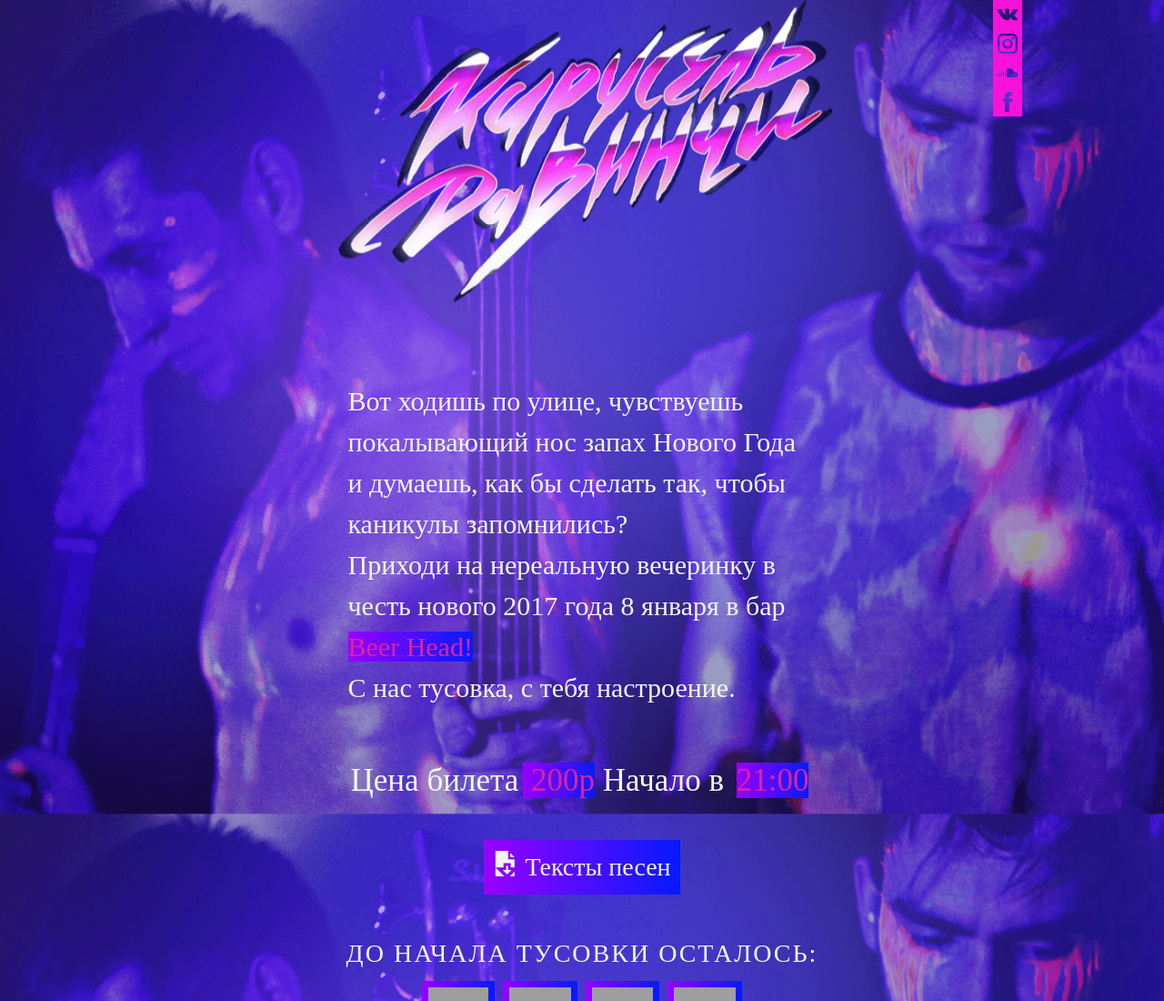
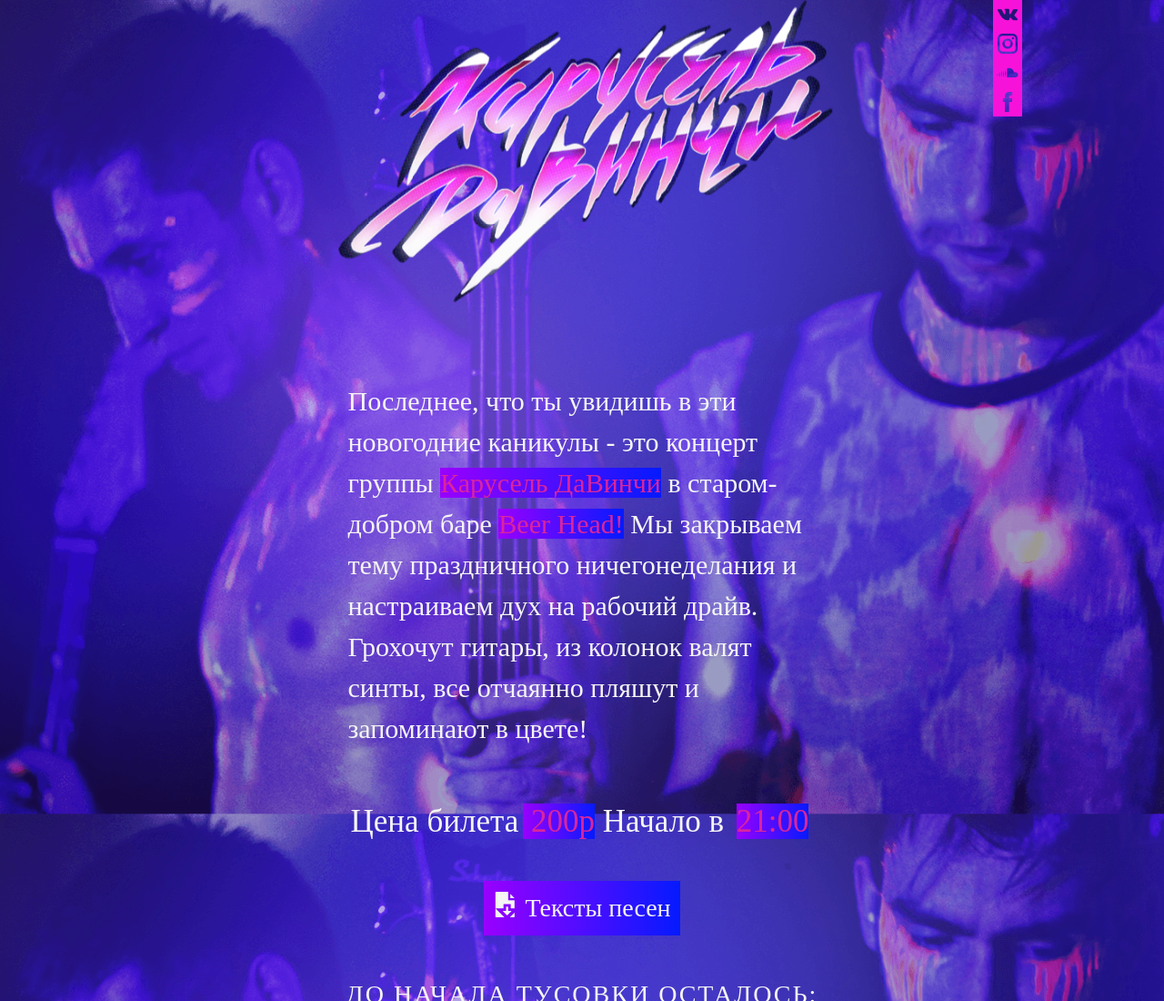
Before and after one commit to BeVigilant1/davinciscarousel, a plain HTML site: page index.html in a window 1280 px wide. Shown: the top 1100 px of the page at 91% size. Drawn offline with nearby package versions, Linux system fonts and the light colour scheme; grey boxes are pictures that could not be loaded; a small style sheet from the web is missing.

Commit message:
typo fixes

```diff
--- a/index.html
+++ b/index.html
@@ -22,8 +22,6 @@
     <![endif]-->
   </head>
   <body>
-
-
 
   <!-- <img id="medvedik" src="img/emergenza ticket.png" class="hidden-xs medvedik img-responsive animated" data-animation="fadeIn" alt="">
    <img id="beermug" src="img/Two-Fisted-Drinker-Beer-Mug-5.png" class="hidden-xs beermug img-responsive animated" data-animation="fadeIn" alt=""> -->
@@ -84,8 +82,7 @@
 
 </div> -->
      <!-- <span class="logo "><img src="img/karusel2.png" alt="" class="img-responsive"></span> -->
-     <p id="info"><span id="two">Вот ходишь по улице, чувствуешь покалывающий нос запах Нового Года и думаешь, как бы сделать так, чтобы каникулы запомнились? <br>
-Приходи на нереальную вечеринку в честь нового 2017 года 8 января в бар <a href="https://vk.com/karuselnewyear" class= "pink-text">Beer Head!</a><br>C нас тусовка, с тебя настроение.</p>
+     <p id="info"><span id="two">Последнее, что ты увидишь в эти новогодние каникулы - это концерт группы <a href="https://vk.com/davincis_carousel" class= "pink-text">Карусель ДаВинчи</a> в старом-добром баре <a href="https://vk.com/karuselnewyear" class= "pink-text">Beer Head!</a> Мы закрываем тему праздничного ничегонеделания и настраиваем дух на рабочий драйв. Грохочут гитары, из колонок валят синты, все отчаянно пляшут и запоминают в цвете!</p>
      <div class="row">
 
      <div class="numbers">Цена билета<span class="pink-text"> 200р</span><div id="line" class="visible-sm-inline-block" >|</div></div>
@@ -138,7 +135,7 @@
     <div class="smalltext">Секунд</div>
   </div>
 </div>
-       <a href="https://vk.com/davincis_carousel?w=product-74743624_349201%2Fquery"><div class="holder"><h1>Купить билет</h1></div></a>
+       <a href="https://vk.com/market-74743624?w=product-74743624_482965%2Fquery"><div class="holder"><h1>Купить билет</h1></div></a>
 
 
 
@@ -147,6 +144,7 @@
   </div>
 
 </div>
+
     <!-- jQuery (necessary for Bootstrap's JavaScript plugins) -->
     <script src="https://ajax.googleapis.com/ajax/libs/jquery/1.12.4/jquery.min.js"></script>
     <!-- Include all compiled plugins (below), or include individual files as needed -->
@@ -157,5 +155,7 @@
      <script src="js/animations.js"></script>
       <script src="js/app.js"></script>
      <script src="js/backtrack.js"></script>
+
   </body>
+
 </html>
```
